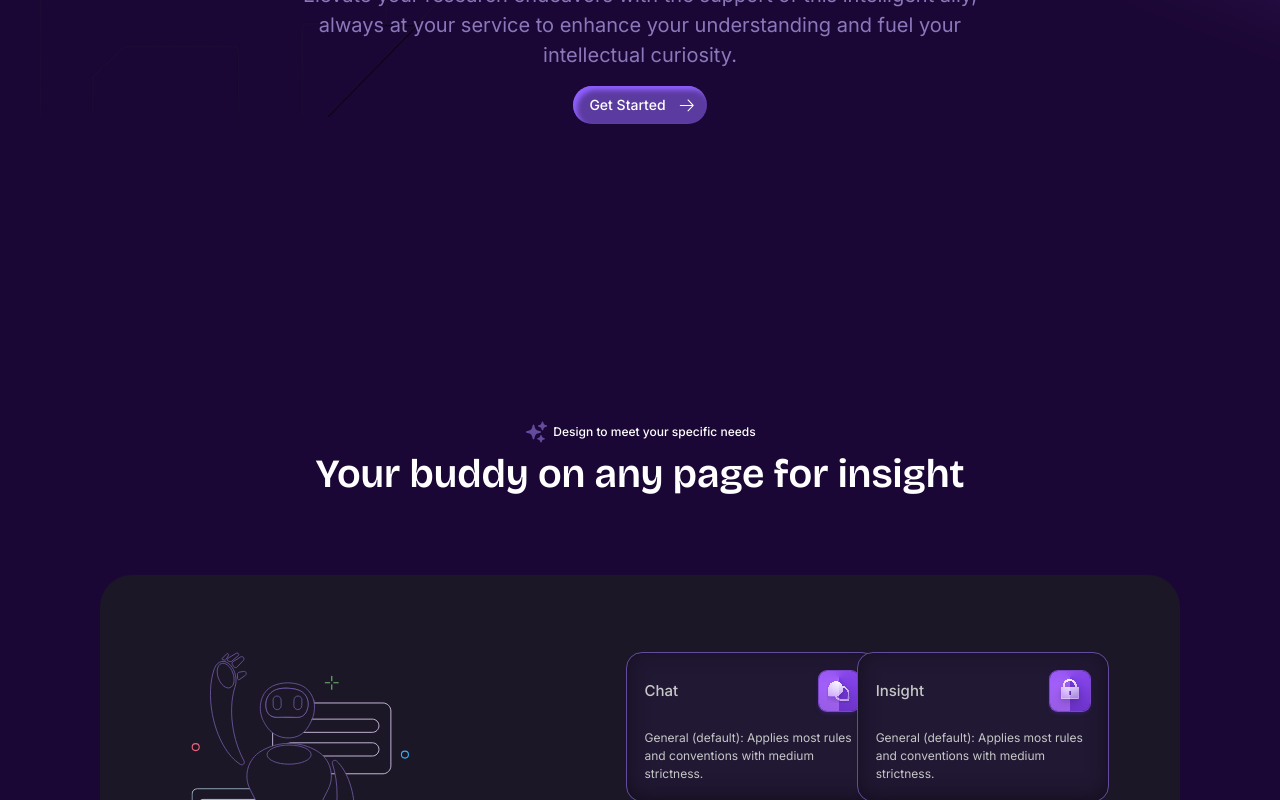
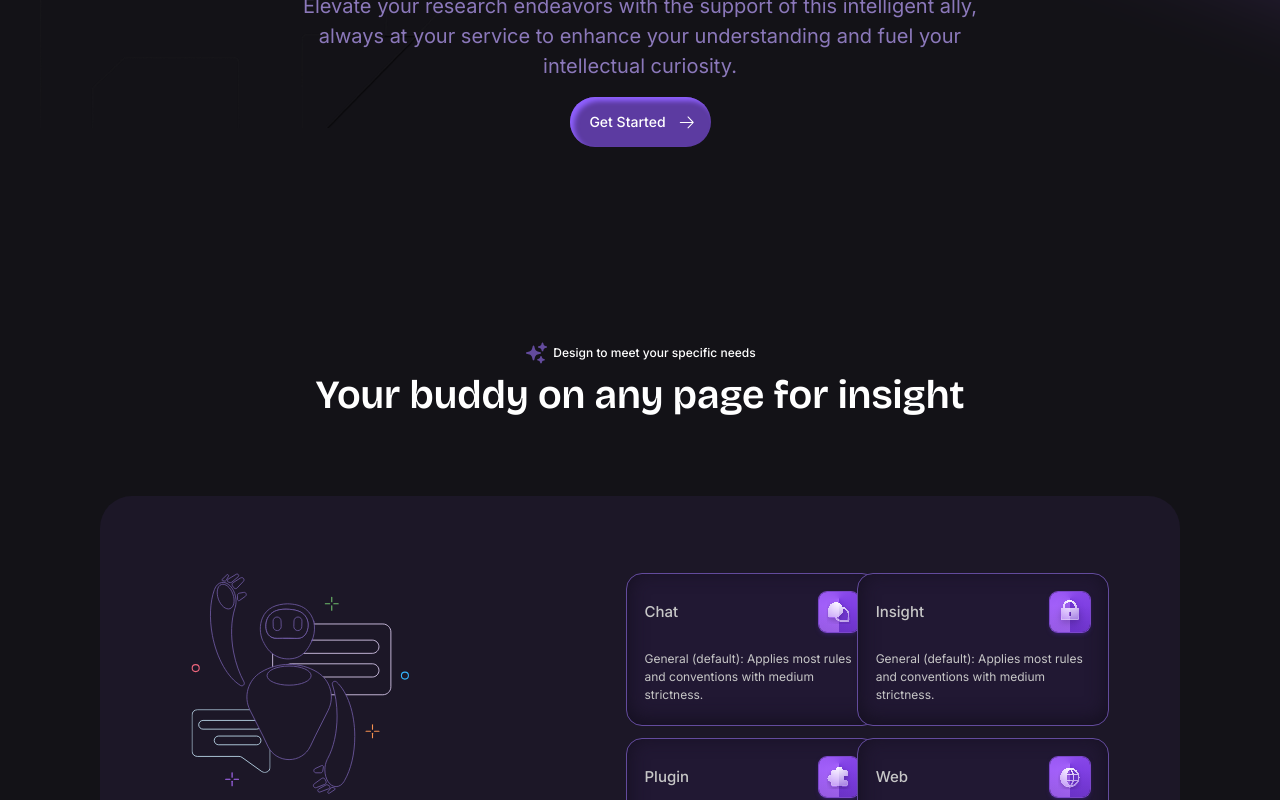
Before and after one commit to mashami/pagebot.ai, a Next.js app: page / in a window 1280 px wide. Shown: the part 780-1580 px from the top of the page. Built offline with nearby package versions, Linux system fonts and the light colour scheme.

Commit message:
fixed: changes on the page

```diff
--- a/src/app/layout.tsx
+++ b/src/app/layout.tsx
@@ -27,7 +27,7 @@ export default function RootLayout({
       <body
         className={cn(inter.className, bricolage_Grotesque.variable)}
         style={{
-          backgroundColor: "#1B0735"
+          backgroundColor: "#131217"
         }}
       >
         <NavBar />
--- a/src/app/page.tsx
+++ b/src/app/page.tsx
@@ -41,18 +41,22 @@ export default function Home() {
         </h3>
         <ButtonStart />
       </div>
-      <div className="flex items-center justify-center text-center mx-auto space-x-1 md:pt-[296px] pt-[190px]">
+
+      <div className="md:py-[194px] py-[190px]">
+        <div className="flex items-center justify-center text-center mx-auto space-x-1">
           <StarSvg />
           <h4 className="text-[12px] text-white font-medium">
             Design to meet your specific needs
           </h4>
         </div>
-      <div className="space-y-[71px] pb-[71px] md:px-0 px-6">
+
+        <div className="space-y-[71px] md:px-0 px-6">
           <h2 className="text-center text-white font-bricolage_Grotesque font-semibold">
             Your buddy on any page for insight
           </h2>
           <YourBuddySection />
         </div>
       </div>
+    </div>
   )
 }
--- a/src/components/ButtonStart/ButtonStart.tsx
+++ b/src/components/ButtonStart/ButtonStart.tsx
@@ -15,7 +15,7 @@ const ButtonStart = ({
     <Button
       text="Get Started"
       iconPosition="right"
-      className="h-0 py-[19px] text-[14px] hover:bg-[#5C3BA1]/75  font-medium leading-5 text-white rounded-[64px] cursor-pointer"
+      className="h-[50px] w-[141px]  text-[14px] hover:bg-[#5C3BA1]/75  font-medium leading-5 text-white rounded-[64px] cursor-pointer"
       onClick={onClick}
       icon={
         <svg
```
Lines whose indentation alone changed are shown as unchanged.
